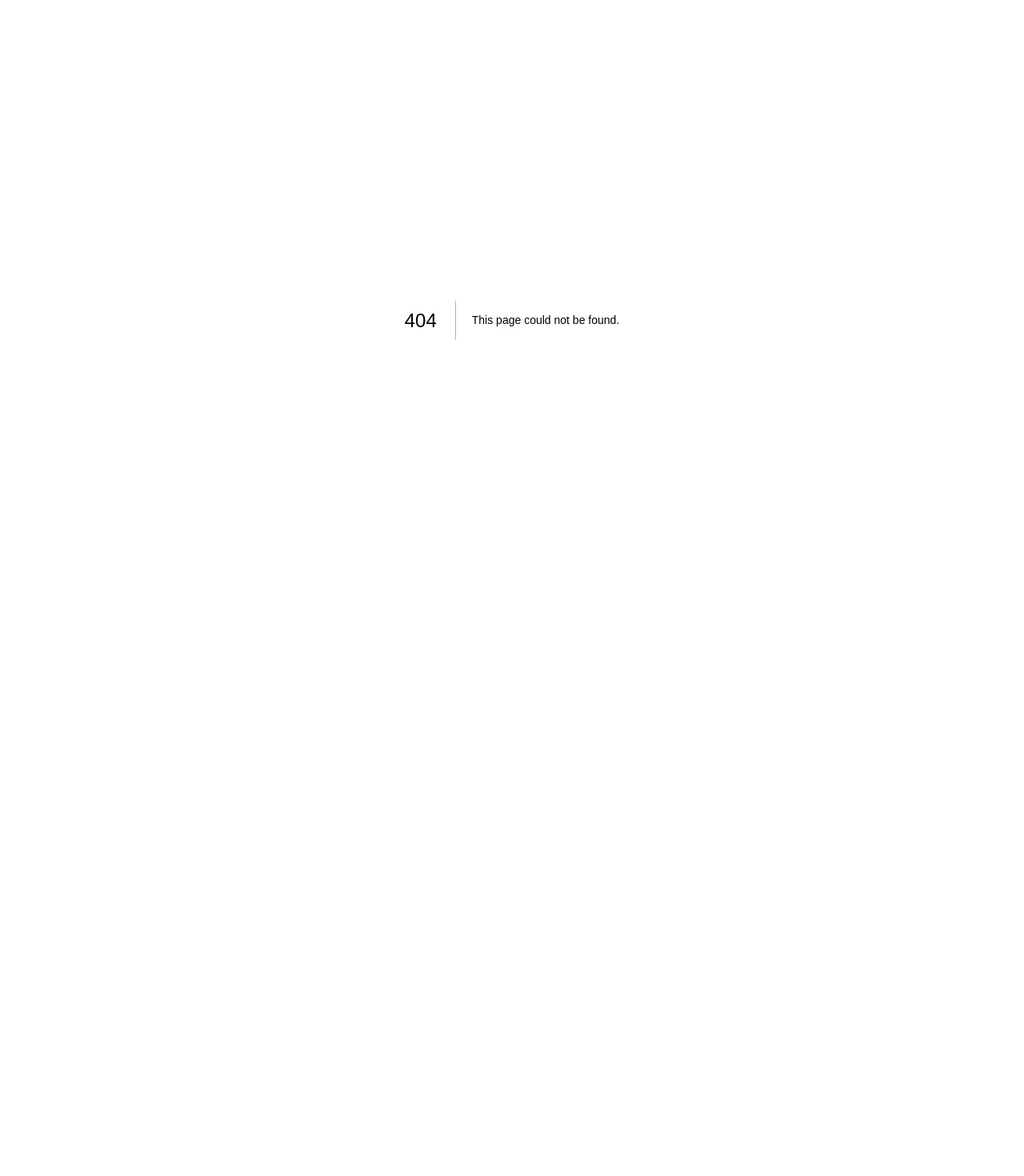
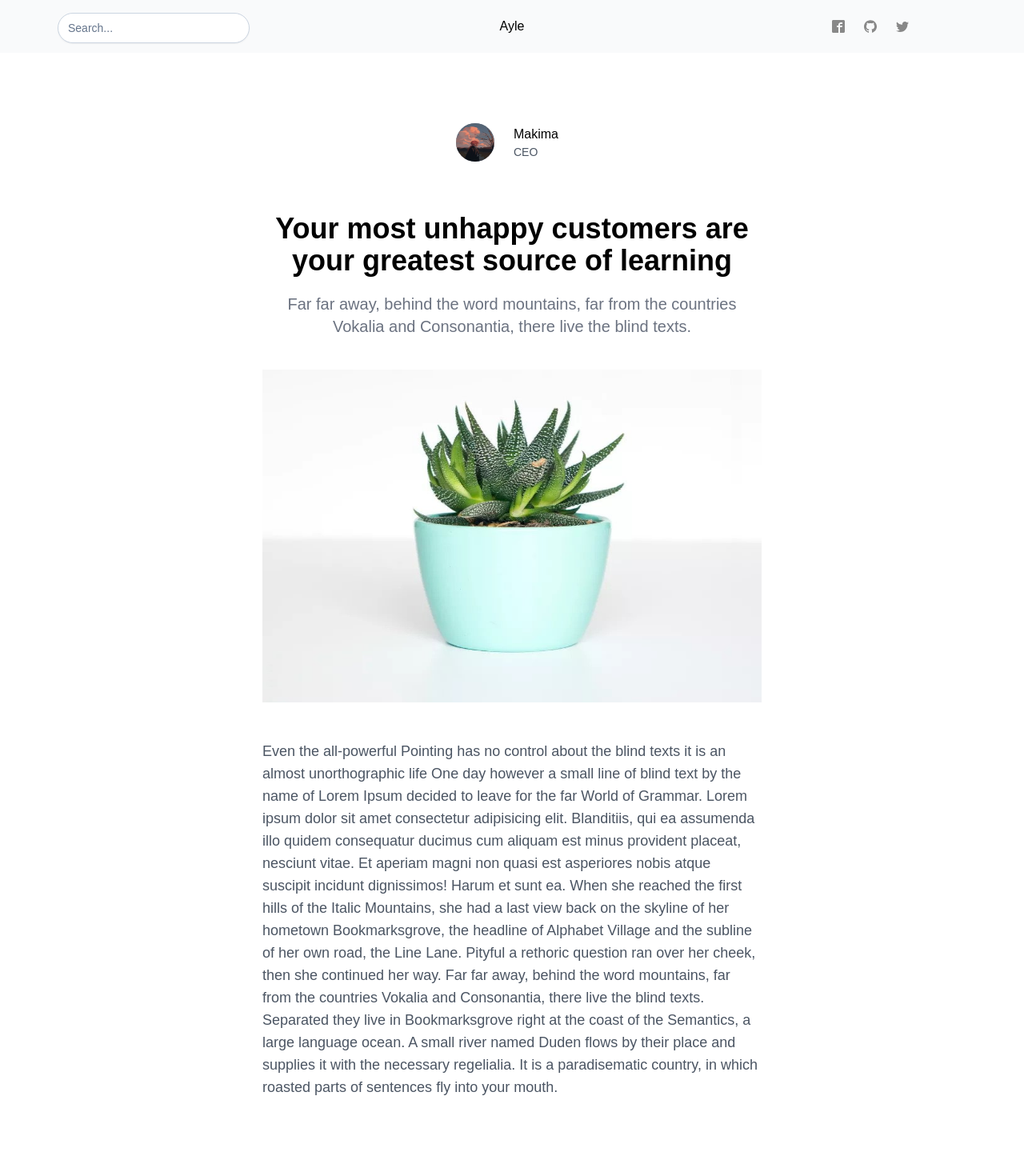
Before and after one commit to McVyp/blog, a Next.js app: page /posts/1 in a window 1280 px wide. Before the commit this address had no page. Shown: the top 1470 px of the page at 80% size. Before the commit the page ends 800 px from the top, so only its background shows below. Built offline with nearby package versions, Linux system fonts and the light colour scheme.

Commit message:
added single page logics

```diff
--- a/components/_child/author.js
+++ b/components/_child/author.js
@@ -15,7 +15,7 @@ export default function Author() {
           <div className='flex flex-col justify-center px-4'>
               <Link
                   href={"/"}
-                  className='text-lg font-bold text-gray-800 hover:text-gray-600'>Makima</Link>
+                  className='text-xl font-bold text-gray-800 hover:text-gray-600'>Makima</Link>
               <span className='text-sm text-gray-600'>CEO</span>
           </div>
 
--- /dev/null
+++ b/pages/posts/[postId].js
@@ -0,0 +1,59 @@
+import Image from "next/image";
+import Author from "../../components/_child/author";
+import Related from "../../components/_child/related";
+import Layout from "../../layout/Layout";
+import getPosts from "../../lib/helper";
+
+export default function Page({title, img, subtitle, description, author}) {
+
+  return (
+    <Layout>
+      <section className='container mx-auto md:px-2 py-16 w-1/2'>
+          <div className="flex justify-center">
+              {author? <Author /> :<></>}
+          </div>
+          <div className="post py-10">
+                    <h1 className='font-bold text-4xl text-center pb-5'>{title || "No Title"}</h1>
+
+                    <p className='text-gray-500 text-xl text-center'>{subtitle || "No Title"}</p>
+
+                    <div className="py-10">
+                        <Image src={img || "/"} width={900} height={600} alt=""
+                        />
+                    </div>
+
+                    <div className="content text-gray-600 text-lg flex flex-col gap-4">
+                        {description || "No Description"}
+                    </div>
+
+                </div>
+          <Related />
+      </section>
+    </Layout>
+  )
+}
+
+
+export async function getStaticProps({params}){
+  const posts = await getPosts(params.postId)
+  return {
+    props: posts
+  }
+}
+
+export async function getStaticPaths(){
+    const posts = await getPosts();
+    const paths = posts.map(value=>
+      {
+        return {
+          params: {
+            postId: value.id.toString()
+          }
+        }
+      })
+
+      return {
+        paths,
+        fallback: false
+      }
+}
--- a/pages/posts/page.js
+++ /dev/null
@@ -1,34 +0,0 @@
-import Image from "next/image";
-import Author from "../../components/_child/author";
-import Related from "../../components/_child/related";
-import Layout from "../../layout/Layout";
-
-export default function Page() {
-  return (
-    <Layout>
-      <section className='container mx-auto md:px-2 py-16 w-1/2'>
-          <div className="flex justify-center">
-              <Author />
-          </div>
-          <div className="post py-10">
-              <h1 className="font-bold text-4xl text-center pb-5">Lorem Ipsum</h1>
-              <p className="text-gray-500 text-xl text-center">Lorem Ipsum is simply dummy text of the printing and typesetting industry.</p>
-              <div className="py-10">
-                  <Image
-                    src={"/assets/images/img1.jpg"}
-                    width={900}
-                    height={600}
-                    alt=""
-                  />
-              </div>
-              <div className="content text-gray-600 text-lg flex flex-co gap-4">
-                <p>Lorem Ipsum is simply dummy text of the printing and typesetting industry.</p>
-                <p>Lorem Ipsum is simply dummy text of the printing and typesetting industry.</p>
-                <p>Lorem Ipsum is simply dummy text of the printing and typesetting industry.</p>
-              </div>
-          </div>
-          <Related />
-      </section>
-    </Layout>
-  )
-}
```
